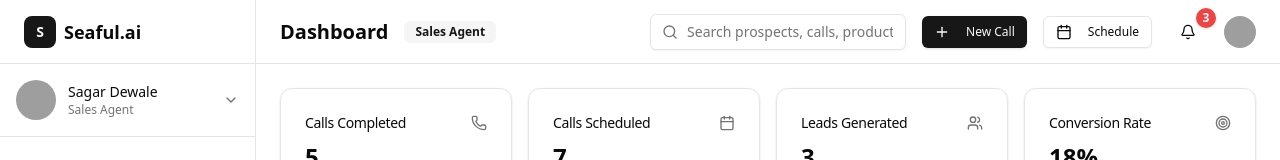
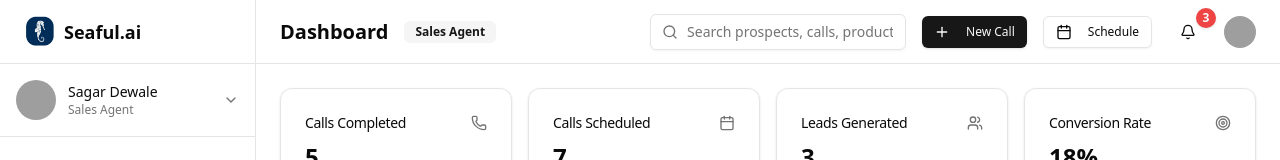
Before and after one commit to PMxsagar/seaful.ai, a Next.js app: page / in a window 1280 px wide. Shown: the top 160 px of the page. Built offline with nearby package versions, Linux system fonts and the light colour scheme; grey boxes are pictures that could not be loaded.

Commit message:
add logo

```diff
--- a/src/components/dashboard/sidebar.tsx
+++ b/src/components/dashboard/sidebar.tsx
@@ -80,8 +80,8 @@ export function Sidebar({ className, currentView, onViewChange }: SidebarProps)
       {/* Header */}
       <div className="flex h-16 items-center border-b px-6">
         <div className="flex items-center space-x-2">
-          <div className="h-8 w-8 rounded-lg bg-primary flex items-center justify-center">
-            <span className="text-primary-foreground font-bold text-sm">S</span>
+          <div className="h-8 w-8 flex items-center justify-center">
+            <img src="/images/logo.jpeg" alt="Seaful.ai Logo" className="h-full w-full object-contain" />
           </div>
           <span className="font-semibold text-lg">Seaful.ai</span>
         </div>
```
Also changed, not shown: public/images/logo.jpeg (added).
